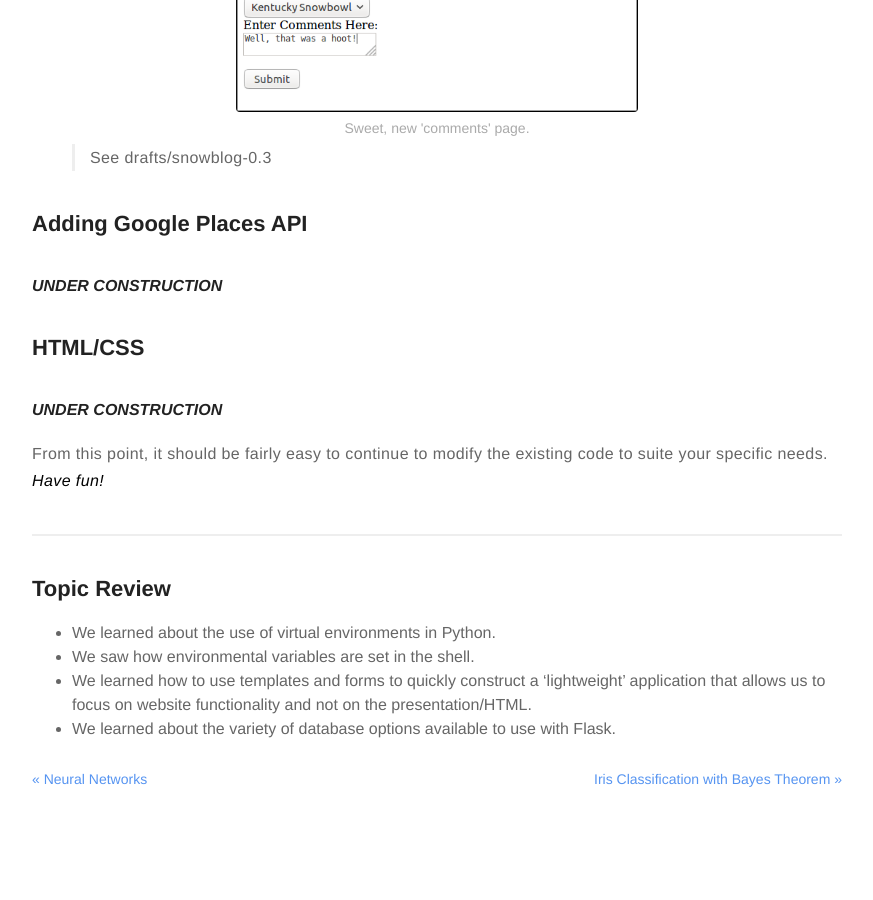
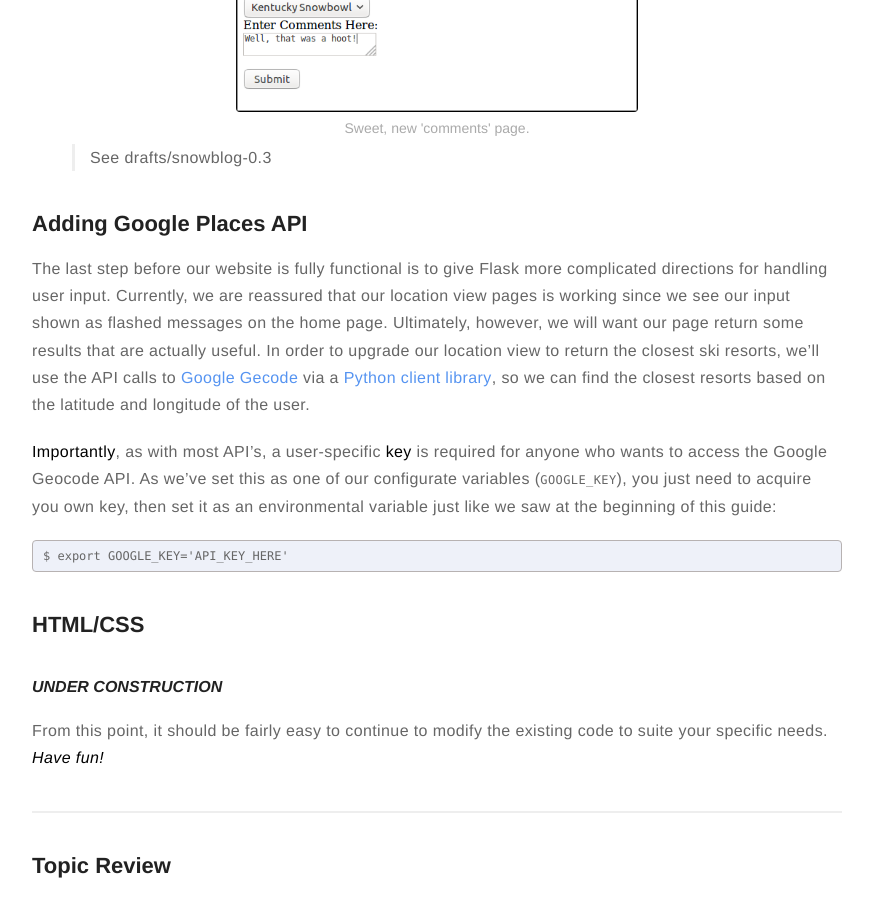
Before and after one commit to meccaLeccaHi/meccaLeccaHi.github.io, a Jekyll site: the page built from _posts/2018-11-08-web-apps-with-flask.md, in a window 1280 px wide and 900 px high, scrolled down 17864 px. Shown: the whole window, without its empty margins (203-1076 px from the left). Built offline with Jekyll 4.4.1, drawn with Linux system fonts in a browser that asks for light colours; comment, search, counter and statistics services are not loaded.

Commit message:
adding google api section

````diff
--- a/_posts/2018-11-08-web-apps-with-flask.md
+++ b/_posts/2018-11-08-web-apps-with-flask.md
@@ -628,9 +628,12 @@ Check it out! It works!
 
 <a id="google_places"></a>
 ## Adding Google Places API
-#### *UNDER CONSTRUCTION*
+The last step before our website is fully functional is to give Flask more complicated directions for handling user input. Currently, we are reassured that our location view pages is working since we see our input shown as flashed messages on the home page. Ultimately, however, we will want our page return some results that are actually useful. In order to upgrade our location view to return the closest ski resorts, we'll use the API calls to [Google Gecode](https://developers.google.com/maps/documentation/geocoding/start) via a [Python client library](https://github.com/googlemaps/google-maps-services-python), so we can find the closest resorts based on the latitude and longitude of the user.
 
-
+**Importantly**, as with most API's, a user-specific **key** is required for anyone who wants to access the Google Geocode API. As we've set this as one of our configurate variables (`GOOGLE_KEY`), you just need to acquire you own key, then set it as an environmental variable just like we saw at the beginning of this guide:
+```
+$ export GOOGLE_KEY='API_KEY_HERE'
+```
 
 <a id="html_css"></a>
 ## HTML/CSS
````
